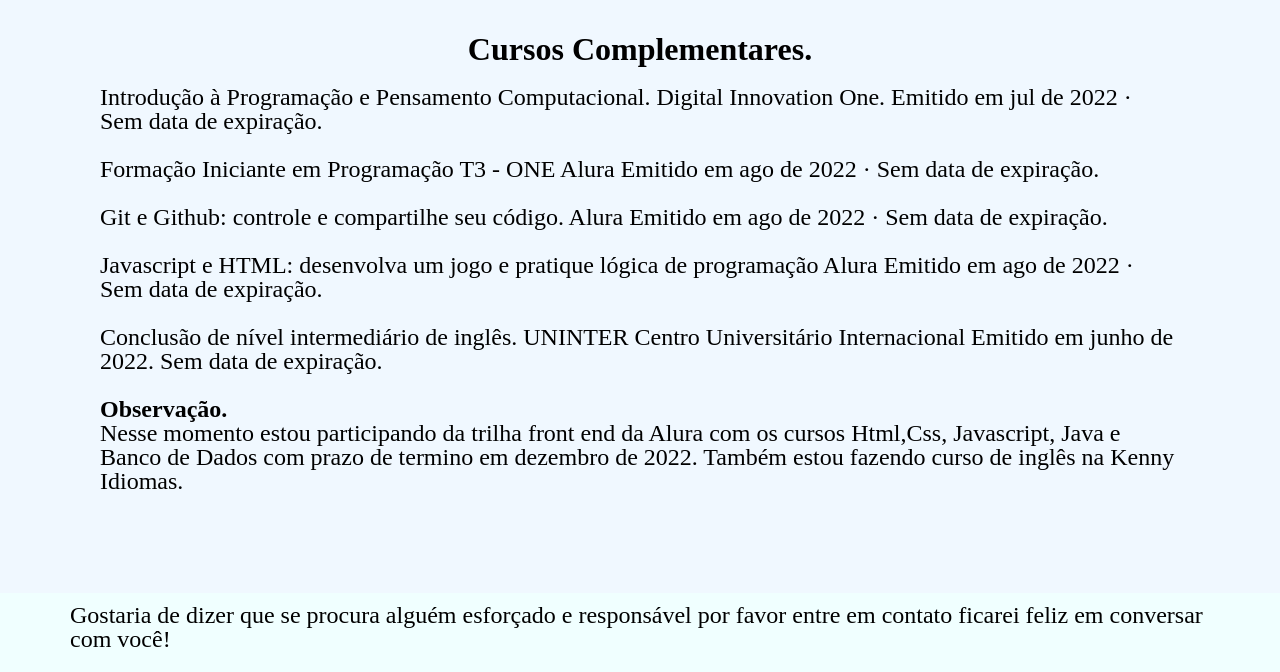
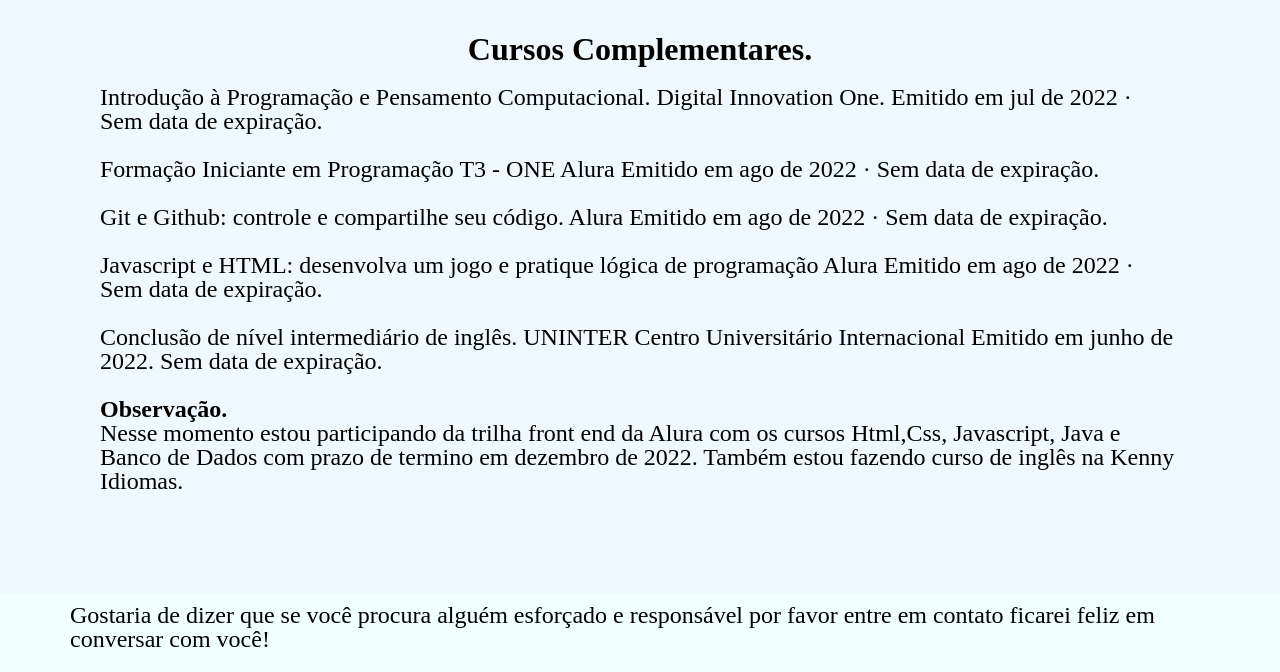
Before and after one commit to MariElisBorges/curriculo, a plain HTML site: page index.html in a window 1280 px wide. Shown: the part 1021-1693 px from the top of the page. Drawn offline with Linux system fonts and the light colour scheme.

```diff
--- a/index.html
+++ b/index.html
@@ -73,7 +73,7 @@
         </main>
         <footer class="rodape">
             <div class="contato">
-                <p>Gostaria de dizer que se procura alguém esforçado e responsável por favor entre em contato ficarei feliz em conversar com você!</p><br>
+                <p>Gostaria de dizer que se você procura alguém esforçado e responsável por favor entre em contato ficarei feliz em conversar com você!</p><br>
                 <nav class="contatosPessoais">
 
 
```
